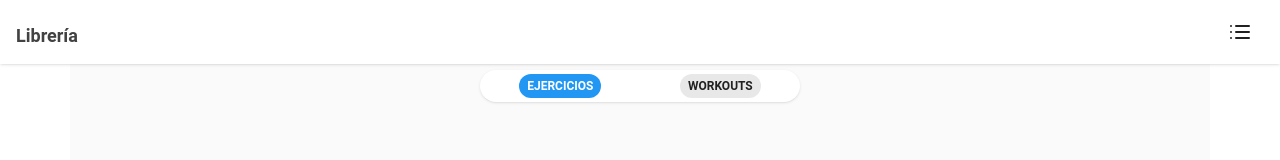
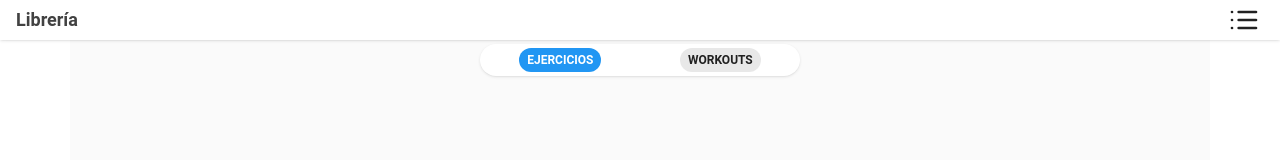
Before and after one commit to BCpollito/Gym_Project, a React (Vite) app in the folder front/: page /admin/libreria/activity/exercises in a window 1280 px wide. Shown: the top 160 px of the page. Built offline with nearby package versions, Linux system fonts and the light colour scheme; no server answers.

Commit message:
fix: library navigation view

```diff
--- a/front/src/navigation/LibraryActivityNavigation.tsx
+++ b/front/src/navigation/LibraryActivityNavigation.tsx
@@ -20,7 +20,7 @@ export default function LibraryActivity(){
       };
 
     return (
-        <div className="fixed top-[70px] left-0 w-full px-4">
+        <div className="fixed top-11 left-0 w-full px-4 z-40">
         <div className="mx-auto bg-white shadow rounded-2xl h-8 w-full max-w-xs flex items-center justify-around">
           <div onClick={handleClickExercise}>
             <Chip
--- a/front/src/navigation/libraryNavigation.tsx
+++ b/front/src/navigation/libraryNavigation.tsx
@@ -26,19 +26,20 @@ export default function LibraryNavigation() {
 
   return (
     <>
-      <div className="fixed top-0 left-0 w-full px-4 pt-2 bg-white shadow z-50">
+      <div className="fixed top-0 left-0 w-full px-4 py-0 bg-white shadow z-50">
         <div className="flex items-center justify-between w-full">
           <h1 className="text-lg font-semibold text-gray-800">Librería</h1>
           <IconButton
+            ripple={false}
             onClick={toggleOpen}
-            className="mb-2"
+            className="hover:bg-transparent"
             variant="text"
-            size="lg"
+            size="md"
           >
             {open ? (
-              <X className="h-6 w-6" />
+              <X className="h-8 w-8" />
             ) : (
-              <ListIcon className="h-6 w-6" />
+              <ListIcon className="h-8 w-8" />
             )}
           </IconButton>
         </div>
```
